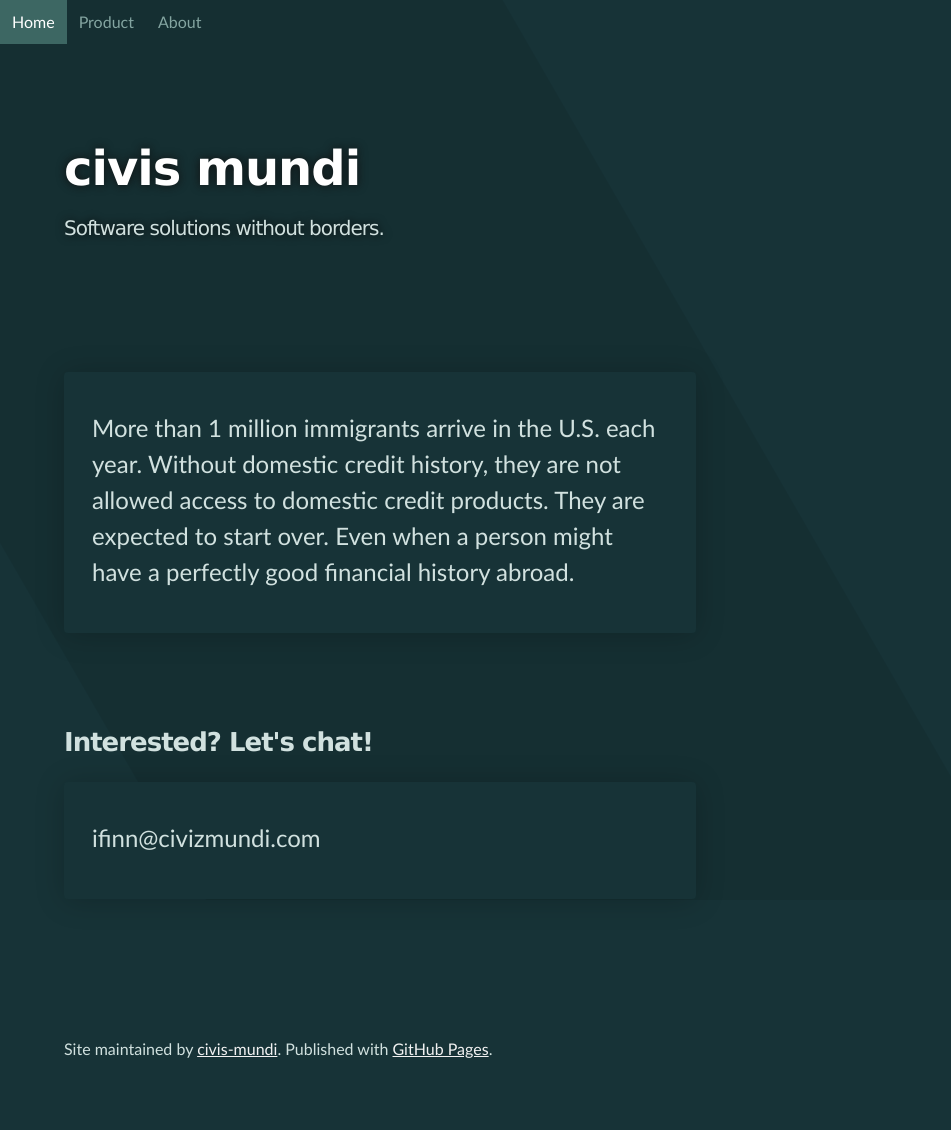
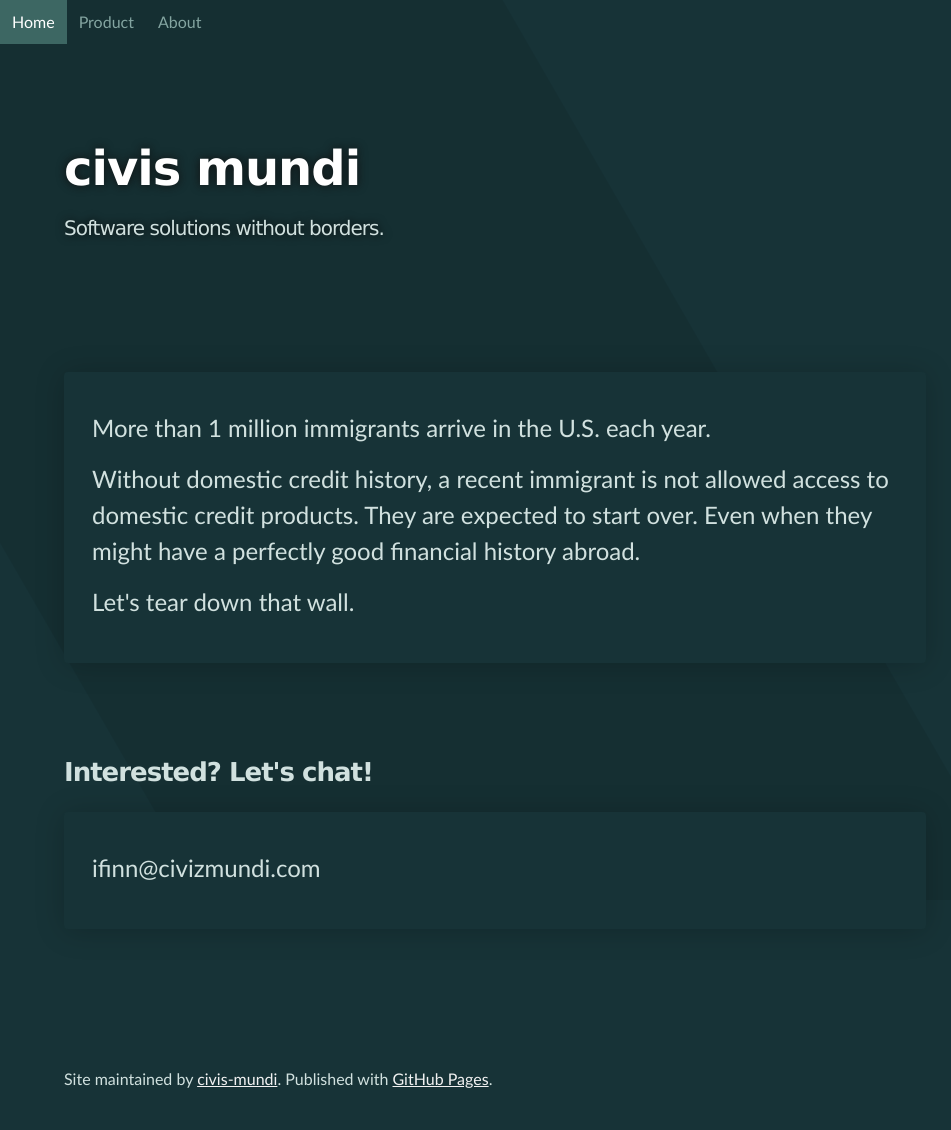
Before and after one commit to civis-mundi/civis-mundi.github.io, a Jekyll site: the page built from index.html, in a window 1280 px wide. Shown: the whole page, without its empty margins (0-951 px from the left). Built offline with Jekyll 4.4.1, drawn with Linux system fonts in a browser that asks for light colours; before the commit the page ends 1100 px from its top, so only the background shows below that.

Commit message:
#2 Content tweaks.

```diff
--- a/_sass/full-width.scss
+++ b/_sass/full-width.scss
@@ -151,7 +151,7 @@ Full-Width Styles
   display: block;
   padding: 1.75rem;
   margin-bottom: 10rem;
-  max-width: 50%;
+  max-width: 70%;
   position: relative;
   z-index: 1;
   font-size: 2rem;
--- a/index.html
+++ b/index.html
@@ -6,14 +6,19 @@ layout: default
     <p>
         More than 1 million immigrants arrive in the U.S. each year.
         <!-- https://www.pewresearch.org/fact-tank/2020/08/20/key-findings-about-u-s-immigrants/ -->
-    Without domestic credit history, they are not allowed access to domestic credit products.
+    </p>
+    <p>
+        Without domestic credit history, a recent immigrant is not allowed access to domestic credit products.
         <!-- https://www.americanexpress.com/en-us/credit-cards/credit-intel/how-long-does-it-take-to-establish-credit/ -->
         <!-- https://citizenpath.com/credit-building-immigrants-with-no-credit/ -->
         <!-- I removed "wait" because they actually have to do something to generate records ("work"). -->
         <!-- I removed "months" because that doesn't sound so painful. -->
         <!-- I added "from scratch" because that IS unfair. -->
         They are expected to start over.
-    <i>Even</i> when a person might have a perfectly good financial history abroad.
+        <i>Even</i> when they might have a perfectly good financial history abroad.
+    </p>
+    <p>
+        Let's tear down that wall.
     </p>
 </div>
 
```
Lines whose indentation alone changed are shown as unchanged.
